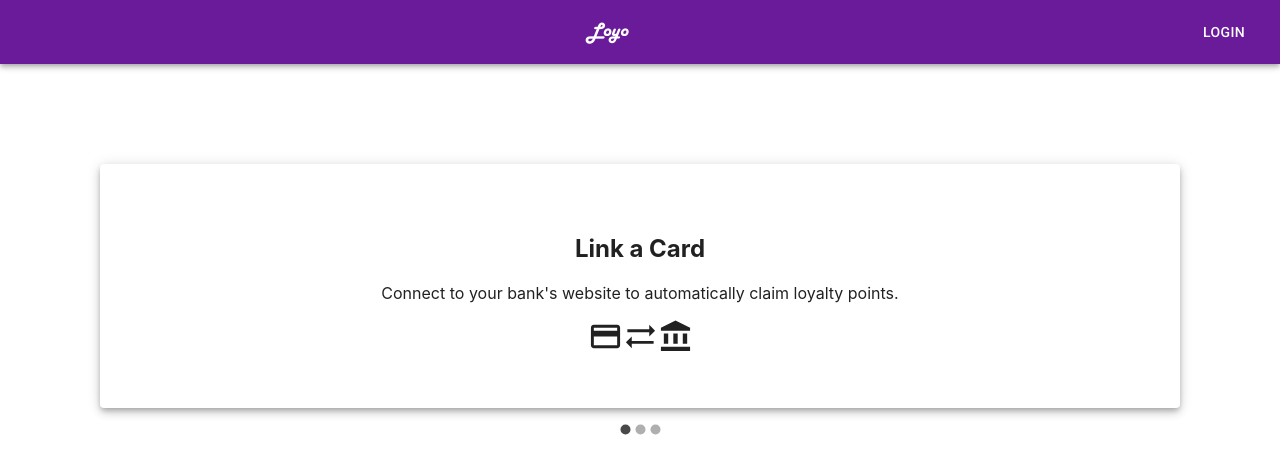
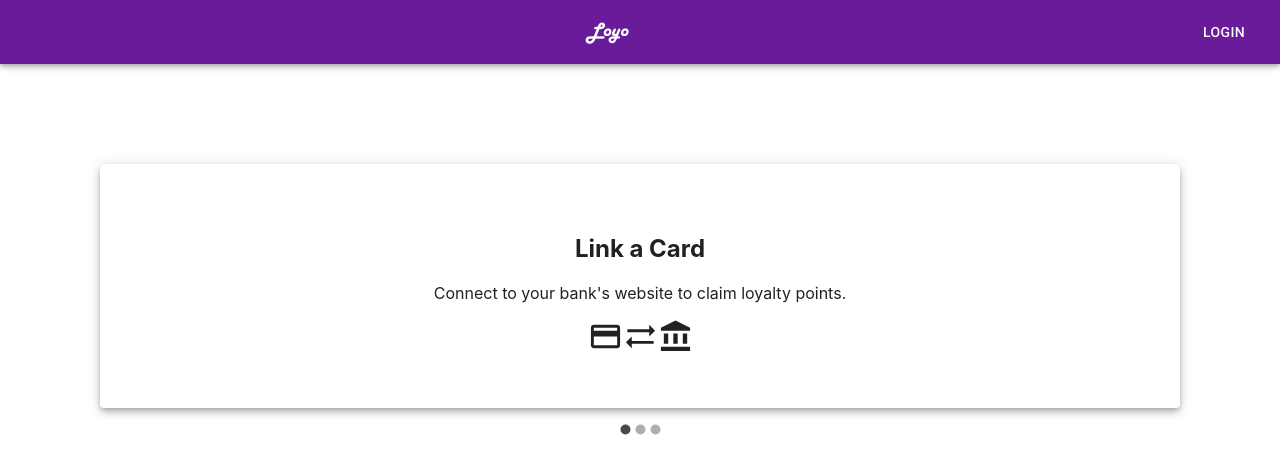
Before and after one commit to mcmohorn/loyo, a React (Create React App) app in the folder web/: page / in a window 1280 px wide. Shown: the top 474 px of the page. Built offline with nearby package versions, Linux system fonts and the light colour scheme.

Commit message:
Fix text

```diff
--- a/web/src/components/accounts.js
+++ b/web/src/components/accounts.js
@@ -44,6 +44,7 @@ const handleOnExit = () => {
 // handle the case when your user exits Link
 }
 
+
 const remove  = (id) => {
   dispatch(accountActions.removeAccount(user, id))
 }
--- a/web/src/components/home.js
+++ b/web/src/components/home.js
@@ -9,7 +9,7 @@ import { CreditCard, Store, Loyalty, AccountBalance, SyncAlt, ShoppingCart, Dire
 const items = [
   {
     name: "Link a Card",
-    description: "Connect to your bank's website to automatically claim loyalty points.",
+    description: "Connect to your bank's website to claim loyalty points.",
     content: () => {
       return <div>
         <CreditCard fontSize="large" />
@@ -20,7 +20,7 @@ const items = [
   },
   {
     name: "Shop as Usual",
-    description: "Earn loyalty points automatically when you use your card.",
+    description: "Earn loyalty points when you use your card.",
     content: () => {
       return <div>
         <DirectionsWalk fontSize="large" />
@@ -31,7 +31,7 @@ const items = [
   },
   {
     name: "Get Rewards",
-    description: "Claim free items and discounts with your points!",//  Business owners decide how points can be spent.
+    description: "Use your points to claim discounts and free stuff!",//  Business owners decide how points can be spent.
     content: () => {
       return <div><Loyalty /></div>
     },
```
